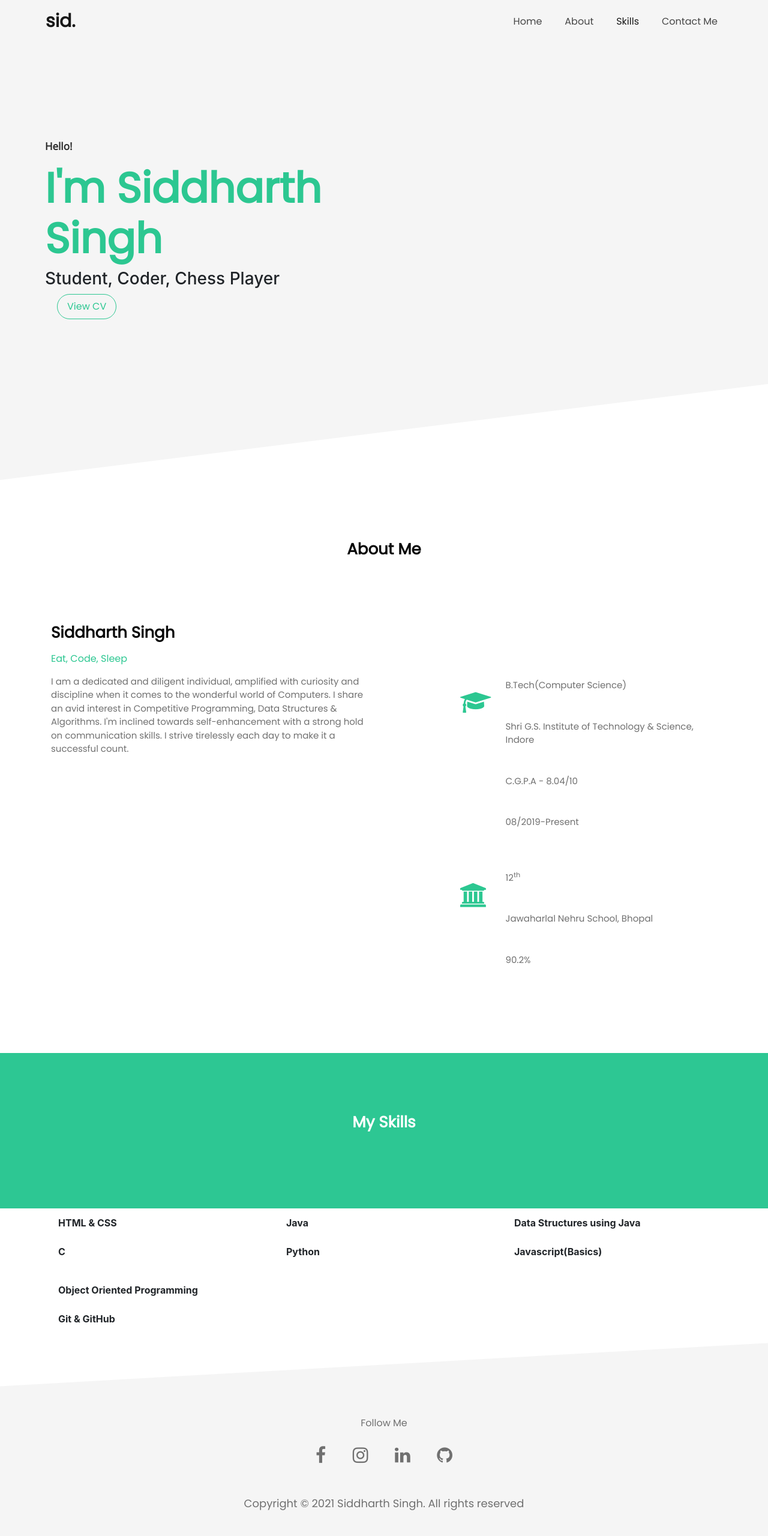
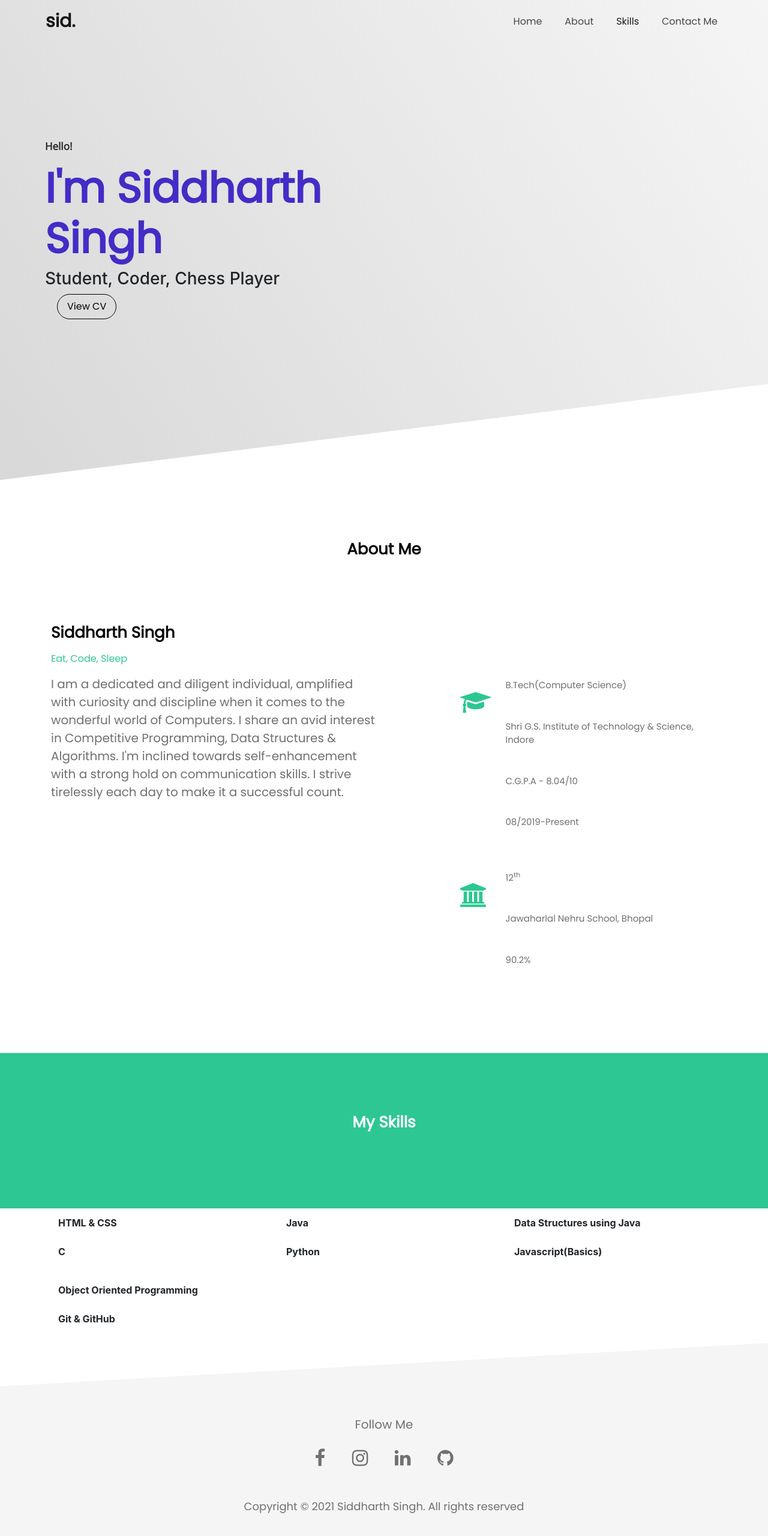
Before and after one commit to siddharth0801/MyPortfolio, a plain HTML site: page index.html in a window 1280 px wide. Shown: the whole page at 60% size. Drawn offline with nearby package versions, Linux system fonts and the light colour scheme; files that its build step writes are made by us from their sources.

Commit message:
Updates css

```diff
--- a/index.html
+++ b/index.html
@@ -9,7 +9,7 @@
     <!-- Bootstrap CSS -->
     <link rel="stylesheet" href="https://cdn.jsdelivr.net/npm/bootstrap@4.5.3/dist/css/bootstrap.min.css"
         integrity="sha384-TX8t27EcRE3e/ihU7zmQxVncDAy5uIKz4rEkgIXeMed4M0jlfIDPvg6uqKI2xXr2" crossorigin="anonymous">
-    <link rel="stylesheet" href="css/style.css">
+    <link rel="stylesheet" href="style.css">
     <!-- <link rel="stylesheet" href="https://cdnjs.cloudflare.com/ajax/libs/font-awesome/4.7.0/css/font-awesome.min.css"> -->
     <link href="https://maxcdn.bootstrapcdn.com/font-awesome/4.2.0/css/font-awesome.min.css" rel="stylesheet">
 
@@ -188,7 +188,7 @@
         <div class="container">
             <div class="row text-center sitefooterhead">
                 <div class="col-lg-12">
-                    <h1>Follow Me</h1>
+                    <h1><b>Follow Me</b></h1>
                 </div>
             </div>
             <div class="row text-center sitefooterbody">
--- a/style.css
+++ b/style.css
@@ -4,7 +4,7 @@
 .site-header{
     width: 100%;
     height: 100vh;
-    background:linear-gradient(57deg, #F5F5F5, #F5F5F5);
+    background:linear-gradient(57deg, #d8d8d8, #F5F5F5);
     clip-path: polygon(0% 0%, 100% 0%, 100% 80%, 0% 100%);
 }
 
@@ -51,7 +51,7 @@
 
 .jumbotron h2{
     font-family: 'Poppins', sans-serif;
-    color: #2CC791;
+    color: #432cc7;
     font-size: 70px;
     font-weight: 700;
     padding-top: 10px;
@@ -70,7 +70,7 @@
     font-size: 16px;
     background-color: #2CC791;
     border-radius: 50px;
-    border-color: #2CC791;
+    border-color: black;
 }
 
 .jumbotron .btn:hover{
@@ -84,7 +84,7 @@
 
 .jumbotron .btndownloadcv{
     background-color:transparent;
-    color: #2CC791;
+    color: black;
     margin-left: 20px;
 }
 
@@ -148,7 +148,7 @@
 .aboutme .body p{
     padding-top:5px;
     font-family: 'Poppins', sans-serif;
-    font-size: 15px;
+    font-size: 20px;
     color: #707070;
 }
 
@@ -253,7 +253,7 @@
 .site-footer .sitefooterhead h1{
     font-family: 'Poppins', sans-serif;
     color: #0A0A0A;
-    font-size: 16px;
+    font-size: 20px;
     font-weight: 100;
     padding-top:100px;
     padding-bottom:20px;
@@ -264,11 +264,12 @@
 .site-footer .sitefooterbody i{
     margin-left: 20px;
     margin-right: 20px;
-    font-size: 30px;
+    font-size: 31px;
     color: #707070;
 }
 
 .site-footer .sitefooterbody i:hover{
+    font-size: 32px;
     color: #29C08D;
     transition: 0.4s;
 }
```
